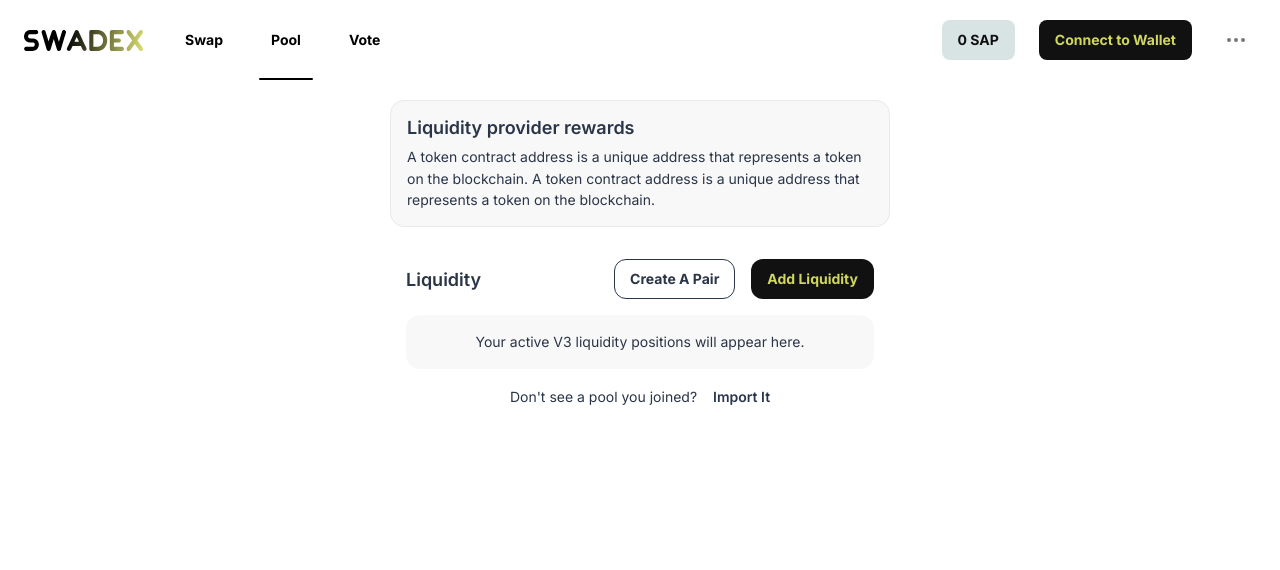
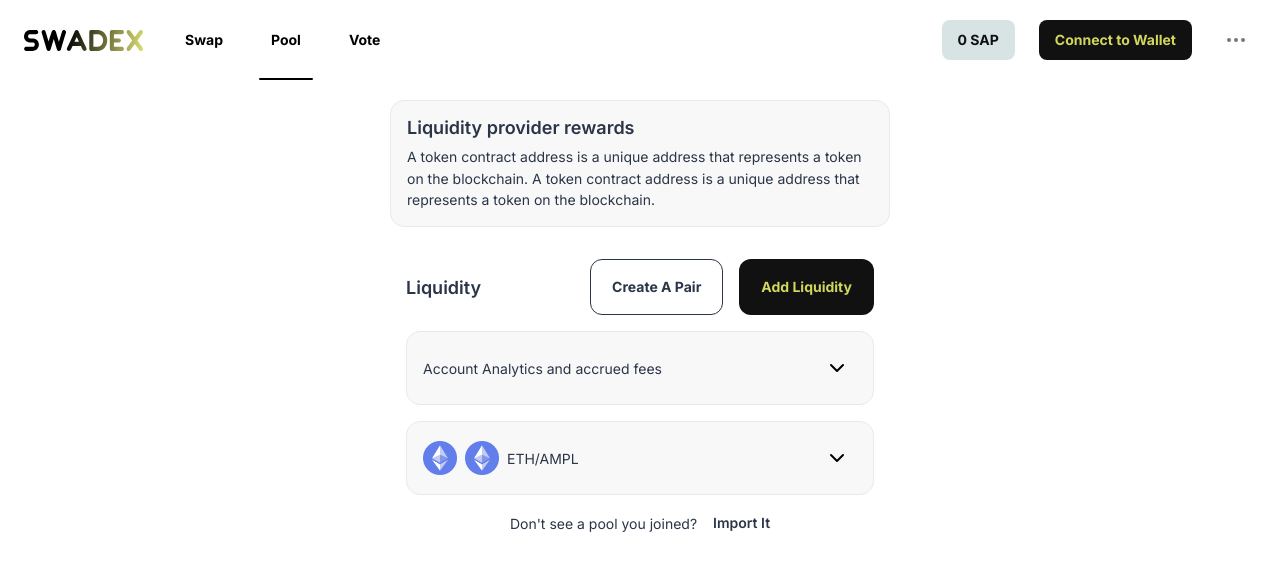
Before and after one commit to haula-dv/dex-tcm-test, a Next.js app: page /pool in a window 1280 px wide. Shown: the top 570 px of the page. Built offline with nearby package versions, Linux system fonts and the light colour scheme; what @mui/material-nextjs would draw is missing.

Commit message:
feat: update UI

```diff
--- /dev/null
+++ b/src/app/(main)/pool/remove-liquidity/page.tsx
@@ -0,0 +1,5 @@
+import { RemoveLiquidityContainer } from "@/plugins/liquidity/components/RemoveLiquidityContainer";
+
+export default function RemoveLiquidityPage() {
+  return <RemoveLiquidityContainer />;
+}
--- /dev/null
+++ b/src/plugins/liquidity/components/RemoveLiquidityContainer.tsx
@@ -0,0 +1,3 @@
+export const RemoveLiquidityContainer = () => {
+  return <div>RemoveLiquidityContainer</div>;
+};
--- /dev/null
+++ b/src/plugins/pool/components/AccountAnalystic.tsx
@@ -0,0 +1,24 @@
+"use client";
+import { MainIconButton } from "@/components/button/MainIconButton";
+import { MainCard } from "@/components/card/MainCard";
+import theme from "@/utils/themes/mui-theme";
+import { Stack, Typography } from "@mui/material";
+import { IconChevronDown } from "@tabler/icons-react";
+
+export const AccountAnalystic = () => {
+  return (
+    <MainCard variant="outlined">
+      <Stack
+        direction={"row"}
+        justifyContent={"space-between"}
+        alignItems={"center"}
+      >
+        <Typography>Account Analytics and accrued fees</Typography>
+
+        <MainIconButton>
+          <IconChevronDown color={theme.palette.common.black} />
+        </MainIconButton>
+      </Stack>
+    </MainCard>
+  );
+};
--- a/src/plugins/pool/components/PoolContainer.tsx
+++ b/src/plugins/pool/components/PoolContainer.tsx
@@ -1,7 +1,9 @@
 import { MainButton } from "@/components/button/MainButton";
 import { MainCard } from "@/components/card/MainCard";
-import { Stack, Typography } from "@mui/material";
+import { Box, Stack, Typography } from "@mui/material";
 import Link from "next/link";
+import { AccountAnalystic } from "./AccountAnalystic";
+import { TokenSelected } from "./TokenSelected";
 
 export const PoolContainer = () => {
   return (
@@ -31,24 +33,28 @@
 
           <Stack direction={"row"} maxWidth={"300px"} spacing={2}>
             <Link href={"/pool/create-a-pair"}>
-              <MainButton variant="outlined" color="inherit">
+              <MainButton variant="outlined" color="inherit" size="large">
                 Create A Pair
               </MainButton>
             </Link>
 
             <Link href={"/pool/add"}>
-              <MainButton variant="contained" color="darkPrimary">
+              <MainButton variant="contained" color="darkPrimary" size="large">
                 Add Liquidity
               </MainButton>
             </Link>
           </Stack>
         </Stack>
 
-        <MainCard isHover>
+        {/* <MainCard isHover>
           <Typography textAlign={"center"}>
             Your active V3 liquidity positions will appear here.
           </Typography>
-        </MainCard>
+        </MainCard> */}
+
+        <AccountAnalystic />
+        <Box pt={2} />
+        <TokenSelected />
 
         <Stack
           direction={"row"}
--- /dev/null
+++ b/src/plugins/pool/components/TokenSelected.tsx
@@ -0,0 +1,86 @@
+"use client";
+import { MainButton } from "@/components/button/MainButton";
+import { MainIconButton } from "@/components/button/MainIconButton";
+import { MainCard } from "@/components/card/MainCard";
+import theme from "@/utils/themes/mui-theme";
+import { Collapse, Stack, Typography } from "@mui/material";
+import { IconChevronDown } from "@tabler/icons-react";
+import Image from "next/image";
+import { useState } from "react";
+
+export const TokenSelected = () => {
+  const [explained, setExpanded] = useState(false);
+
+  const handleToggleExplanation = () => {
+    setExpanded(!explained);
+  };
+
+  return (
+    <MainCard variant="outlined">
+      <Stack
+        direction={"row"}
+        justifyContent={"space-between"}
+        alignItems={"center"}
+      >
+        <Stack direction={"row"} spacing={1} alignItems={"center"}>
+          <Image src={"/images/token.png"} height={34} width={34} alt="" />
+          <Image src={"/images/token.png"} height={34} width={34} alt="" />
+
+          <Typography>ETH/AMPL</Typography>
+        </Stack>
+
+        <MainIconButton onClick={handleToggleExplanation}>
+          <IconChevronDown color={theme.palette.common.black} />
+        </MainIconButton>
+      </Stack>
+
+      <Collapse in={explained}>
+        <Stack spacing={1} py={1}>
+          <ItemRow title="Your total tokens" value="0.09087766" />
+          <ItemRow title="Pooled ETH" value="0.09087766" />
+          <ItemRow title="Pooled AML" value="0.09087766" />
+          <ItemRow title="Pooled Share" value="0.09087766" />
+        </Stack>
+
+        <MainButton color="inherit" fullWidth size="large">
+          View Pair Analytis
+        </MainButton>
+
+        <Stack direction={"row"} spacing={2} pt={2}>
+          <MainButton color="inherit" variant="outlined" fullWidth size="large">
+            Remove
+          </MainButton>
+
+          <MainButton
+            color="darkPrimary"
+            fullWidth
+            variant="contained"
+            size="large"
+          >
+            Add
+          </MainButton>
+        </Stack>
+      </Collapse>
+    </MainCard>
+  );
+};
+
+interface IItemRow {
+  title: string;
+  value: string;
+}
+
+const ItemRow = ({ title, value }: IItemRow) => {
+  return (
+    <Stack
+      direction={"row"}
+      justifyContent={"space-between"}
+      alignItems={"center"}
+    >
+      <Typography color={theme.palette.grey[800]}>{title}</Typography>
+      <Typography variant="h6" fontWeight={600}>
+        {value}
+      </Typography>
+    </Stack>
+  );
+};
```
